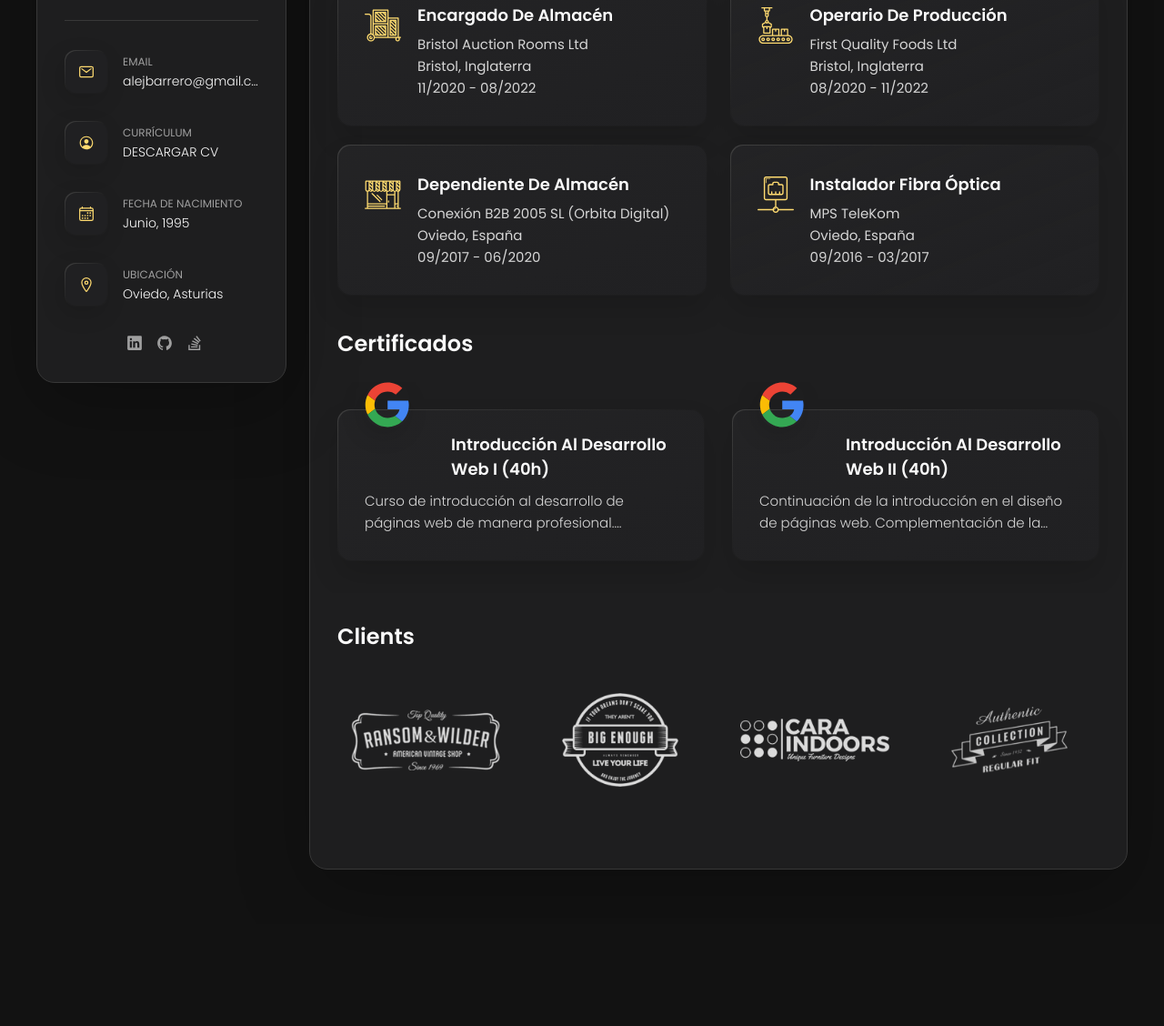
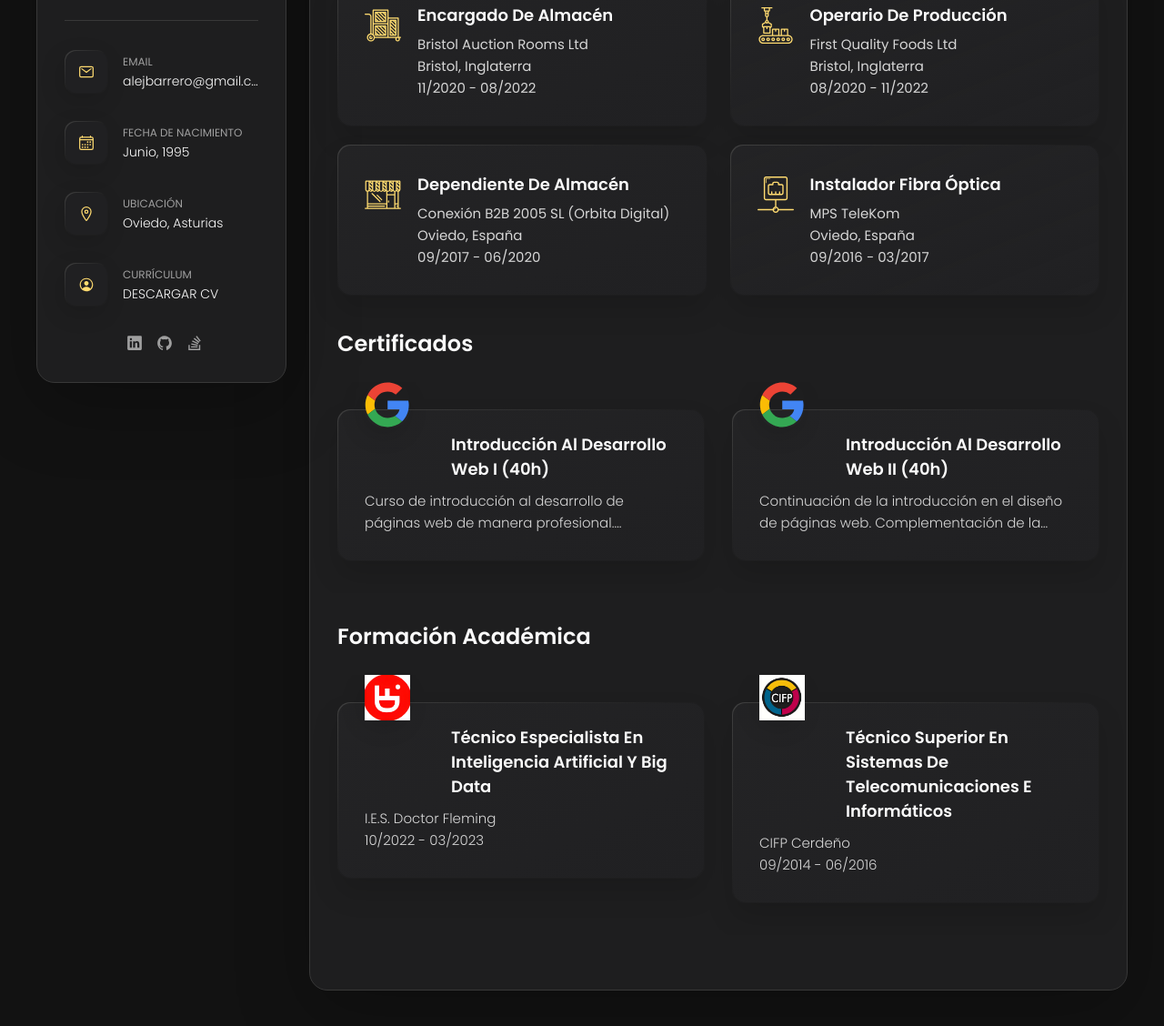
Before and after one commit to AlejBarrero/AlejBarrero.github.io, a plain HTML site: page index.html in a window 1280 px wide. Shown: the part 388-1516 px from the top of the page at 91% size. Before the commit the page ends 1404 px from the top, so only its background shows below. Drawn offline with nearby package versions, Linux system fonts and the light colour scheme.

Commit message:
Add files via upload

```diff
--- a/index.html
+++ b/index.html
@@ -82,20 +82,6 @@
           <li class="contact-item">
 
             <div class="icon-box">
-              <ion-icon name="person-circle-outline"></ion-icon>
-            </div>
-
-            <div class="contact-info">
-              <p class="contact-title">Currículum</p>
-
-              <a download="" href="assets/pdf/Alejandro's Resume.pdf" class="contact-link">DESCARGAR CV</a>
-            </div>
-
-          </li>
-
-          <li class="contact-item">
-
-            <div class="icon-box">
               <ion-icon name="calendar-outline"></ion-icon>
             </div>
 
@@ -117,6 +103,20 @@
               <p class="contact-title">Ubicación</p>
 
               <address>Oviedo, Asturias</address>
+            </div>
+
+          </li>
+
+          <li class="contact-item">
+
+            <div class="icon-box">
+              <ion-icon name="person-circle-outline"></ion-icon>
+            </div>
+
+            <div class="contact-info">
+              <p class="contact-title">Currículum</p>
+
+              <a download="" href="assets/pdf/Alejandro's Resume.pdf" class="contact-link">DESCARGAR CV</a>
             </div>
 
           </li>
@@ -401,9 +401,67 @@
         </div>
 
 
+
+
+        <!--
+          - testimonials
+        -->
+
+        <section class="testimonials">
+
+          <h3 class="h3 testimonials-title">Formación Académica</h3>
+
+          <ul class="testimonials-list has-scrollbar">
+
+            <li class="testimonials-item">
+              <div class="content-card" data-testimonials-item>
+
+                <figure class="testimonials-avatar-box">
+                  <img src="./assets/images/fleming.png" alt="Fleming" width="60" data-testimonials-avatar>
+                </figure>
+
+                <h4 class="h4 testimonials-item-title" data-testimonials-title>Técnico Especialista en Inteligencia Artificial y Big Data</h4>
+
+                <div class="testimonials-text" data-testimonials-text>
+                  <p>
+                    I.E.S. Doctor Fleming<br>
+                    10/2022 - 03/2023
+                  </p>
+                </div>
+
+              </div>
+            </li>
+
+            <li class="testimonials-item">
+              <div class="content-card" data-testimonials-item>
+
+                <figure class="testimonials-avatar-box">
+                  <img src="./assets/images/cifp.png" alt="CIFP" width="60" data-testimonials-avatar>
+                </figure>
+
+                <h4 class="h4 testimonials-item-title" data-testimonials-title>Técnico Superior en Sistemas de Telecomunicaciones e Informáticos</h4>
+
+                <div class="testimonials-text" data-testimonials-text>
+                  <p>
+                    CIFP Cerdeño<br>
+                    09/2014 - 06/2016
+                  </p>
+                </div>
+
+              </div>
+            </li>
+
+          </ul>
+
+        </section>
+
+
+
+
+
         <!--
           - clients
-        -->
+
 
         <section class="clients">
 
@@ -451,7 +509,7 @@
 
         </section>
 
-      </article>
+      </article> -->
 
 
 
```
